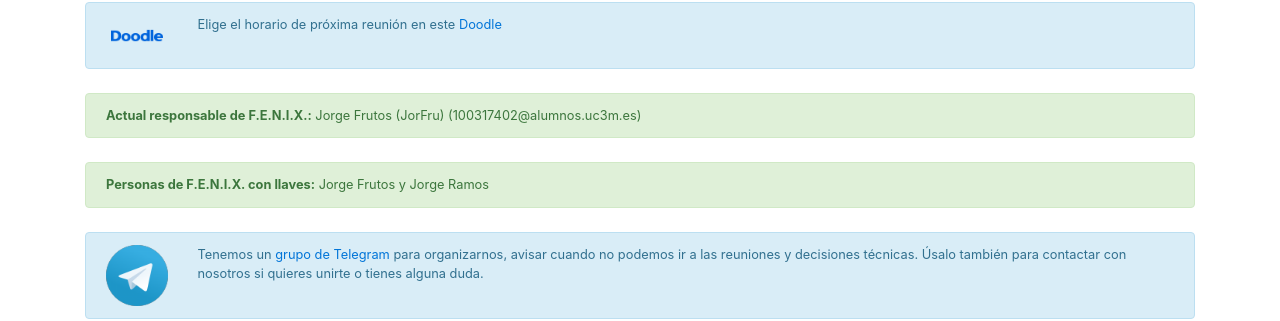
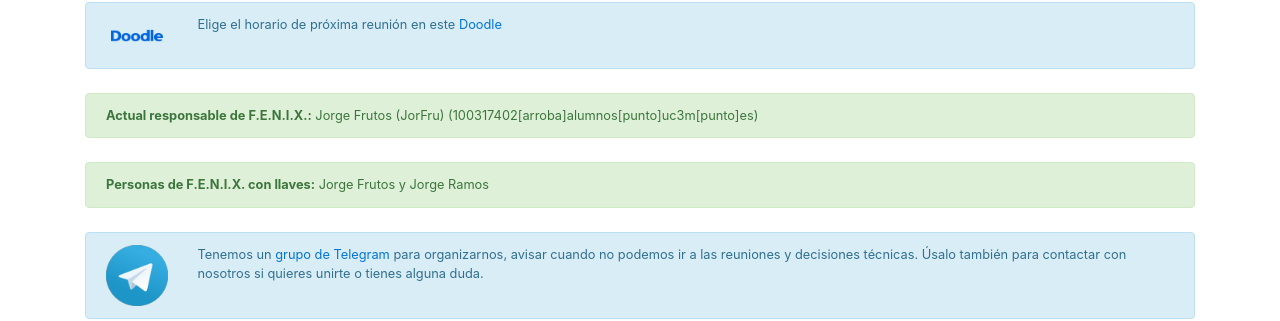
Before and after one commit to asrob-uc3m/asrob-uc3m.github.io, a Jekyll site: the page built from _workgroups/2018-10-02-fenix.markdown, in a window 1280 px wide and 900 px high, scrolled down 1112 px. Shown: the part 426-747 px from the top of the window. Built offline with Jekyll 4.4.1, drawn with Linux system fonts in a browser that asks for light colours.

Commit message:
Spam shouldn't pass

```diff
--- a/_workgroups/2018-10-02-fenix.markdown
+++ b/_workgroups/2018-10-02-fenix.markdown
@@ -3,7 +3,7 @@ active: true
 description: F.E.N.I.X. son las siglas de Flying "Economic" droNes and Investigation eXperience. <br> Si estas interesad@ en aprender sobre drones este es tu sitio. Aprenderás a montar tus drones, con la elección de los componentes necesarios. Así como la configuración del mismo y vuelos, muuchos vuelos. También realizamos carreras con nanodrones por un circuito construido por nosotros.
 layout: workgroup
 manager: Jorge Frutos (JorFru)
-manager_email: 100317402@alumnos.uc3m.es
+manager_email: 100317402[arroba]alumnos[punto]uc3m[punto]es
 name: F.E.N.I.X.
 next_meeting: Viernes, 01/02/2019 de 12:00 a 16:00 en 1.0.B06
 next_meeting_doodle: https://doodle.com/poll/6vvp5rxb9nmwcz6q
```
